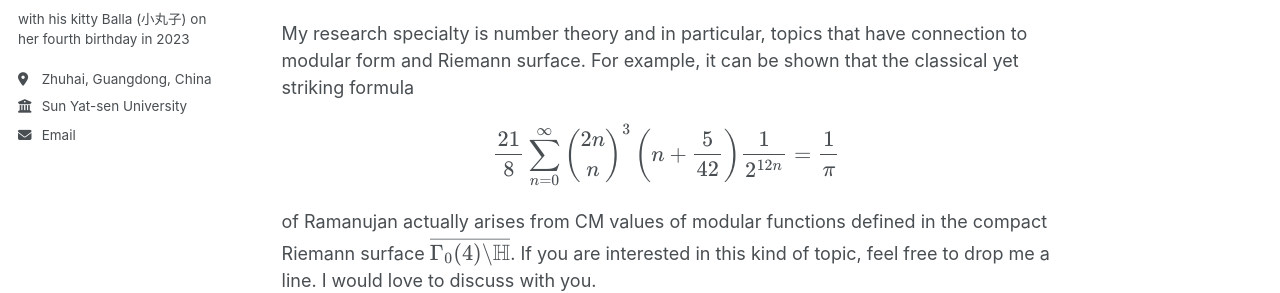
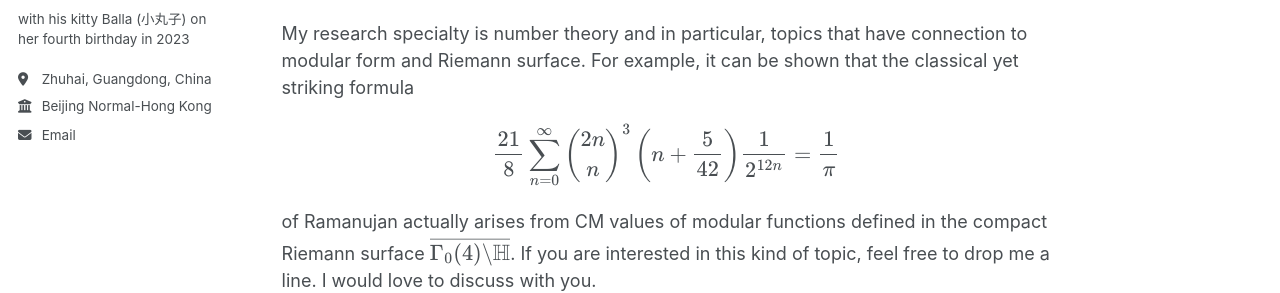
Before and after one commit to Dongxi-Ye/homepage, a Jekyll site: the page built from _pages/about.md, in a window 1280 px wide. Shown: the part 314-607 px from the top of the page. Built offline with Jekyll 4.4.1, drawn with Linux system fonts in a browser that asks for light colours.

Commit message:
Update _config.yml

```diff
--- a/_config.yml
+++ b/_config.yml
@@ -25,8 +25,8 @@ author:
   name             : "Dongxi Ye"
   bio              : "with his kitty Balla (小丸子) on her fourth birthday in 2023"
   location         : "Zhuhai, Guangdong, China"
-  employer         : "Sun Yat-sen University"
-  email            : "yedx3@mail.sysu.edu.cn"
+  employer         : "Beijing Normal-Hong Kong Baptist University"
+  email            : "dongxiye@bnbu.edu.cn"
 
 
   # Repositories and software development
```
